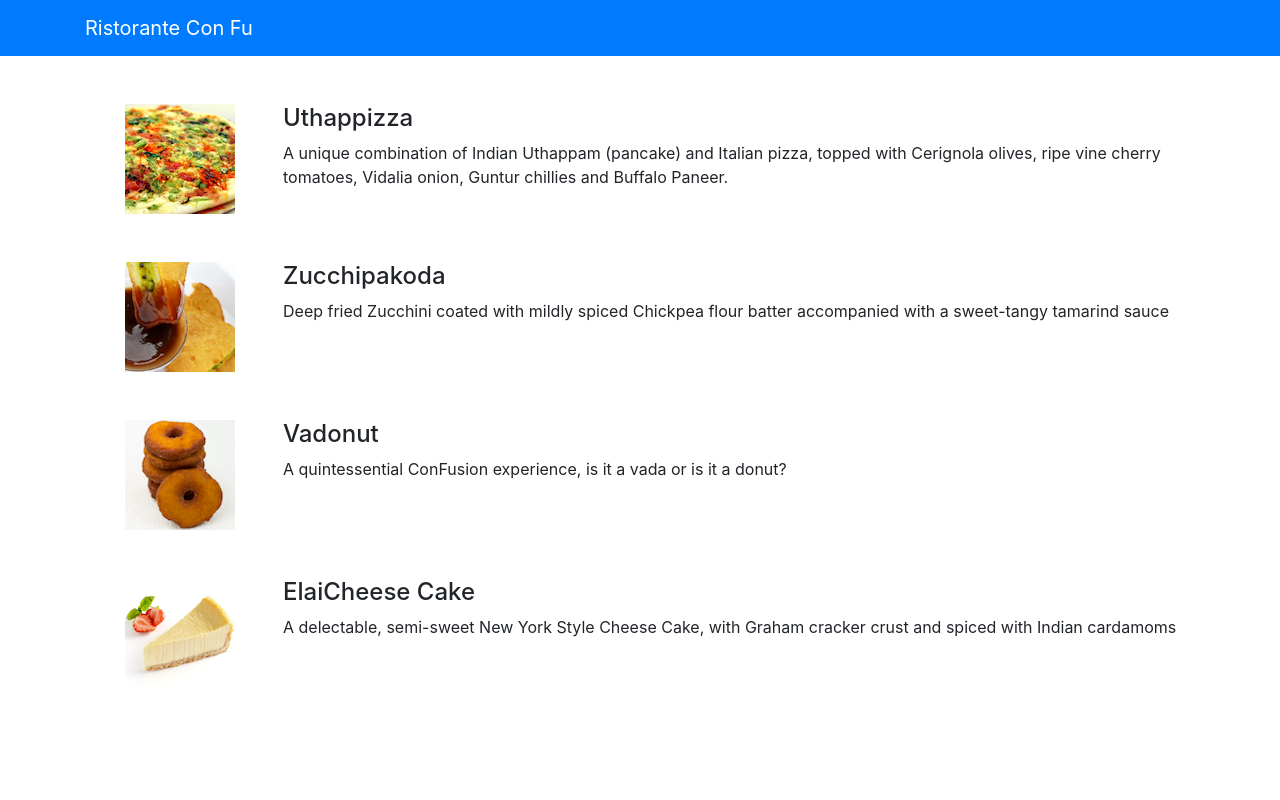
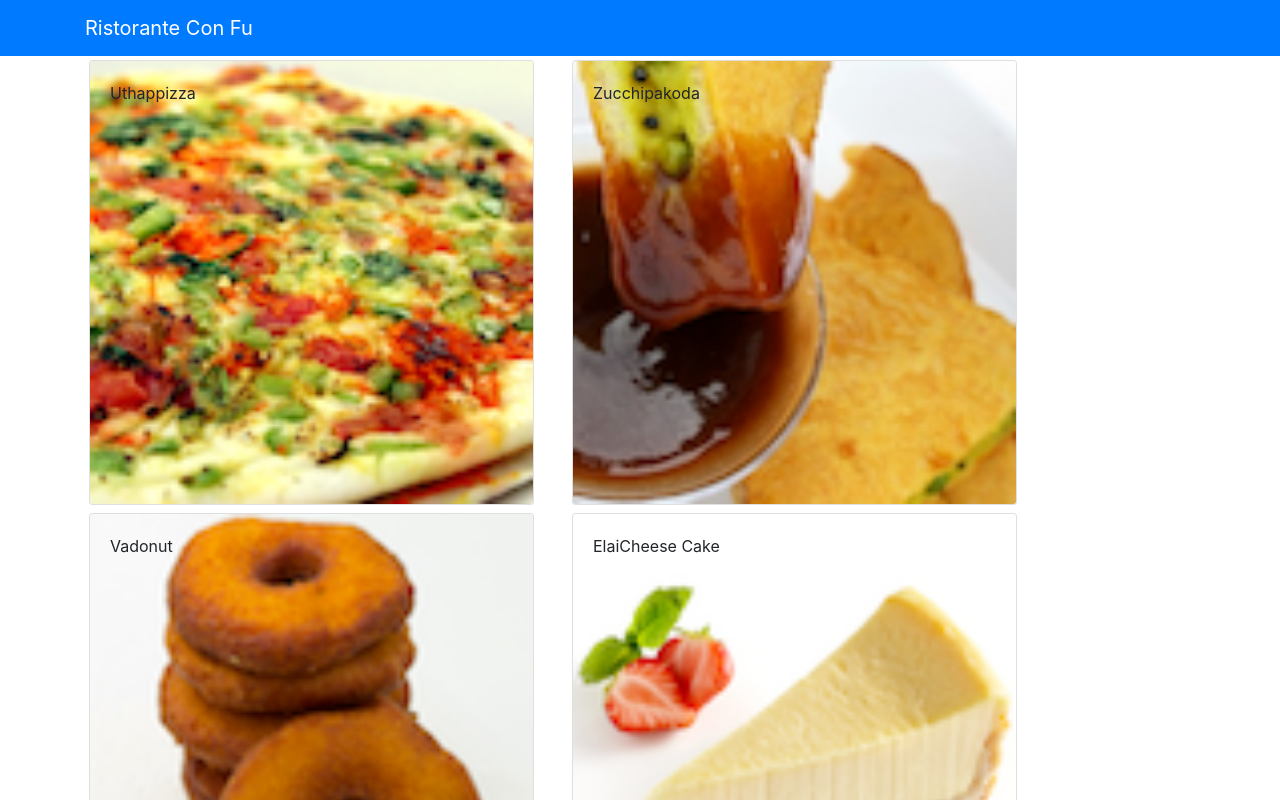
Before and after one commit to AangGuns/confusion, a React (Create React App) app: page / in a window 1280 px wide. Shown: the top 800 px of the page. Built offline with nearby package versions, Linux system fonts and the light colour scheme.

Commit message:
component part two

```diff
--- a/src/App.js
+++ b/src/App.js
@@ -1,9 +1,22 @@
+import React from 'react';
 import logo from './logo.svg';
 import { Navbar, NavbarBrand } from 'reactstrap';
 import Menu from './components/MenuComponent';
+import { DISHES } from './shared/dishes';
 // import './App.css';
 
-function App() {
+class App extends React.Component {
+
+  // data from dishes.js lifted here (App.js)
+  constructor(props) {
+    super(props);
+
+    this.state = {
+      dishes: DISHES
+    };
+  }
+
+  render() {
     return (
       <div>
         <Navbar dark color="primary">
@@ -11,10 +24,11 @@
             <NavbarBrand href="/">Ristorante Con Fu</NavbarBrand>
           </div>
         </Navbar>
-      {/* menu component */}
-      <Menu />
+        {/* menu component. Using state.dishes as props*/}
+        <Menu dishes={this.state.dishes}/>
       </div>
     );
   }
+}
 
 export default App;
--- a/src/components/MenuComponent.js
+++ b/src/components/MenuComponent.js
@@ -1,5 +1,5 @@
 import React from 'react';
-import { Media } from 'reactstrap';
+import { Card, CardImg, CardImgOverlay, CardText, CardBody, CardTitle } from 'reactstrap';
 
 class Menu extends React.Component {
 
@@ -9,62 +9,43 @@
 
         // stores properties related to this component
         this.state = {
-            dishes: [
-                {
-                    id: 0,
-                    name:'Uthappizza',
-                    image: 'assets/images/uthappizza.png',
-                    category: 'mains',
-                    label:'Hot',
-                    price:'4.99',
-                    description:'A unique combination of Indian Uthappam (pancake) and Italian pizza, topped with Cerignola olives, ripe vine cherry tomatoes, Vidalia onion, Guntur chillies and Buffalo Paneer.'
-                },
-                {
-                    id: 1,
-                    name:'Zucchipakoda',
-                    image: 'assets/images/zucchipakoda.png',
-                    category: 'appetizer',
-                    label:'',
-                    price:'1.99',
-                    description:'Deep fried Zucchini coated with mildly spiced Chickpea flour batter accompanied with a sweet-tangy tamarind sauce'
-                },
-                {
-                    id: 2,
-                    name:'Vadonut',
-                    image: 'assets/images/vadonut.png',
-                    category: 'appetizer',
-                    label:'New',
-                    price:'1.99',
-                    description:'A quintessential ConFusion experience, is it a vada or is it a donut?'
-                },
-                {
-                    id: 3,
-                    name:'ElaiCheese Cake',
-                    image: 'assets/images/elaicheesecake.png',
-                    category: 'dessert',
-                    label:'',
-                    price:'2.99',
-                    description:'A delectable, semi-sweet New York Style Cheese Cake, with Graham cracker crust and spiced with Indian cardamoms'
-                }
-            ]
-        };
+            selectedDish: null
+        }
+    }
+
+    // function to change the state of selectedDish equal to the received parameter dish
+    onDishSelect(dish) {
+        this.setState({ selectedDish: dish })
+    }
+
+    renderDish(dish) {
+        if (dish != null) {
+            return (
+                <Card>
+                    <CardImg width="100%" object src={dish.image} alt={dish.name} />
+                    <CardBody>
+                        <CardTitle>{dish.name}</CardTitle>
+                        <CardText>{dish.description}</CardText>
+                    </CardBody>
+                </Card>
+            );
+        } else {
+            return <div></div>
+        }
     }
 
     // render corresponding view of this component
     render() {
-                                    // map dishes JSON into list
-        const menu = this.state.dishes.map((dish) => {
+                    //  using dishes through parent props (App.js)  // map dishes JSON into list
+        const menu = this.props.dishes.map((dish) => {
             return (
-                <div key={dish.id} className="col-12 mt-5">
-                    <Media tag="li">
-                        <Media left middle>
-                            <Media object src={dish.image} alt={dish.name} />
-                        </Media>
-                        <Media body className="ml-5">
-                            <Media heading>{dish.name}</Media>
-                            <p>{dish.description}</p>
-                        </Media>
-                    </Media>
+                <div key={dish.id} className="col-12 col-md-5 m-1">
+                    <Card onClick={() => this.onDishSelect(dish)}>
+                        <CardImg width="100%" object src={dish.image} alt={dish.name} />
+                        <CardImgOverlay>
+                            <CardTitle>{dish.name}</CardTitle>
+                        </CardImgOverlay>
+                    </Card>
                 </div>
             );
         });
@@ -72,9 +53,10 @@
         return (
             <div className="container">
                 <div className="row">
-                    <Media list>
-                        {menu}
-                    </Media>
+                    {menu}
+                </div>
+                <div className="row">
+                    {this.renderDish(this.state.selectedDish)}
                 </div>
             </div>
         );
--- /dev/null
+++ b/src/shared/dishes.js
@@ -0,0 +1,187 @@
+export const DISHES =
+    [
+        {
+            id: 0,
+            name:'Uthappizza',
+            image: 'assets/images/uthappizza.png',
+            category: 'mains',
+            label:'Hot',
+            price:'4.99',
+            description:'A unique combination of Indian Uthappam (pancake) and Italian pizza, topped with Cerignola olives, ripe vine cherry tomatoes, Vidalia onion, Guntur chillies and Buffalo Paneer.',
+            comments: [
+                        {
+                            id: 0,
+                            rating: 5,
+                            comment: "Imagine all the eatables, living in conFusion!",
+                            author: "John Lemon",
+                            date: "2012-10-16T17:57:28.556094Z"
+                        },
+                        {
+                            id: 1,
+                            rating: 4,
+                            comment: "Sends anyone to heaven, I wish I could get my mother-in-law to eat it!",
+                            author: "Paul McVites",
+                            date: "2014-09-05T17:57:28.556094Z"
+                        },
+                        {
+                            id: 2,
+                            rating: 3,
+                            comment: "Eat it, just eat it!",
+                            author: "Michael Jaikishan",
+                            date: "2015-02-13T17:57:28.556094Z"
+                        },
+                        {
+                            id: 3,
+                            rating: 4,
+                            comment: "Ultimate, Reaching for the stars!",
+                            author: "Ringo Starry",
+                            date: "2013-12-02T17:57:28.556094Z"
+                        },
+                        {
+                            id: 4,
+                            rating: 2,
+                            comment: "It's your birthday, we're gonna party!",
+                            author: "25 Cent",
+                            date: "2011-12-02T17:57:28.556094Z"
+                        }
+                    ]
+    },
+        {
+            id: 1,
+            name:'Zucchipakoda',
+            image: 'assets/images/zucchipakoda.png',
+            category: 'appetizer',
+            label:'',
+            price:'1.99',
+            description:'Deep fried Zucchini coated with mildly spiced Chickpea flour batter accompanied with a sweet-tangy tamarind sauce',
+            comments: [
+                        {
+                            id: 0,
+                            rating: 5,
+                            comment: "Imagine all the eatables, living in conFusion!",
+                            author: "John Lemon",
+                            date: "2012-10-16T17:57:28.556094Z"
+                        },
+                        {
+                            id: 1,
+                            rating: 4,
+                            comment: "Sends anyone to heaven, I wish I could get my mother-in-law to eat it!",
+                            author: "Paul McVites",
+                            date: "2014-09-05T17:57:28.556094Z"
+                        },
+                        {
+                            id: 2,
+                            rating: 3,
+                            comment: "Eat it, just eat it!",
+                            author: "Michael Jaikishan",
+                            date: "2015-02-13T17:57:28.556094Z"
+                        },
+                        {
+                            id: 3,
+                            rating: 4,
+                            comment: "Ultimate, Reaching for the stars!",
+                            author: "Ringo Starry",
+                            date: "2013-12-02T17:57:28.556094Z"
+                        },
+                        {
+                            id: 4,
+                            rating: 2,
+                            comment: "It's your birthday, we're gonna party!",
+                            author: "25 Cent",
+                            date: "2011-12-02T17:57:28.556094Z"
+                        }
+                    ]
+        },
+        {
+            id: 2,
+            name:'Vadonut',
+            image: 'assets/images/vadonut.png',
+            category: 'appetizer',
+            label:'New',
+            price:'1.99',
+            description:'A quintessential ConFusion experience, is it a vada or is it a donut?',
+            comments: [
+                        {
+                            id: 0,
+                            rating: 5,
+                            comment: "Imagine all the eatables, living in conFusion!",
+                            author: "John Lemon",
+                            date: "2012-10-16T17:57:28.556094Z"
+                        },
+                        {
+                            id: 1,
+                            rating: 4,
+                            comment: "Sends anyone to heaven, I wish I could get my mother-in-law to eat it!",
+                            author: "Paul McVites",
+                            date: "2014-09-05T17:57:28.556094Z"
+                        },
+                        {
+                            id: 2,
+                            rating: 3,
+                            comment: "Eat it, just eat it!",
+                            author: "Michael Jaikishan",
+                            date: "2015-02-13T17:57:28.556094Z"
+                        },
+                        {
+                            id: 3,
+                            rating: 4,
+                            comment: "Ultimate, Reaching for the stars!",
+                            author: "Ringo Starry",
+                            date: "2013-12-02T17:57:28.556094Z"
+                        },
+                        {
+                            id: 4,
+                            rating: 2,
+                            comment: "It's your birthday, we're gonna party!",
+                            author: "25 Cent",
+                            date: "2011-12-02T17:57:28.556094Z"
+                        }
+                    ]
+        },
+        {
+            id: 3,
+            name:'ElaiCheese Cake',
+            image: 'assets/images/elaicheesecake.png',
+            category: 'dessert',
+            label:'',
+            price:'2.99',
+            description:'A delectable, semi-sweet New York Style Cheese Cake, with Graham cracker crust and spiced with Indian cardamoms',
+            comments: [
+                        {
+                            id: 0,
+                            rating: 5,
+                            comment: "Imagine all the eatables, living in conFusion!",
+                            author: "John Lemon",
+                            date: "2012-10-16T17:57:28.556094Z"
+                        },
+                        {
+                            id: 1,
+                            rating: 4,
+                            comment: "Sends anyone to heaven, I wish I could get my mother-in-law to eat it!",
+                            author: "Paul McVites",
+                            date: "2014-09-05T17:57:28.556094Z"
+                        },
+                        {
+                            id: 2,
+                            rating: 3,
+                            comment: "Eat it, just eat it!",
+                            author: "Michael Jaikishan",
+                            date: "2015-02-13T17:57:28.556094Z"
+                        },
+                        {
+                            id: 3,
+                            rating: 4,
+                            comment: "Ultimate, Reaching for the stars!",
+                            author: "Ringo Starry",
+                            date: "2013-12-02T17:57:28.556094Z"
+                        },
+                        {
+                            id: 4,
+                            rating: 2,
+                            comment: "It's your birthday, we're gonna party!",
+                            author: "25 Cent",
+                            date: "2011-12-02T17:57:28.556094Z"
+                        }
+                    ]
+        }
+    ];
```
Lines whose indentation alone changed are shown as unchanged.
